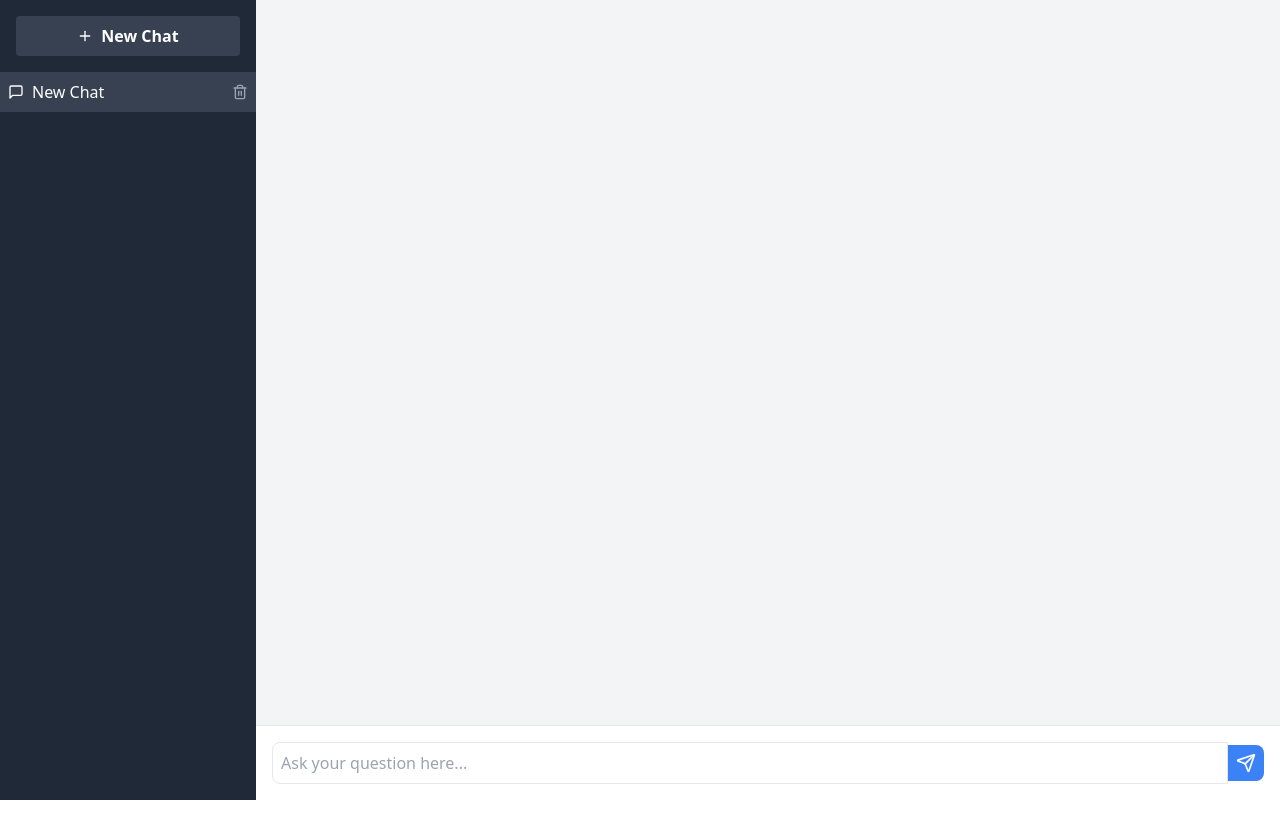
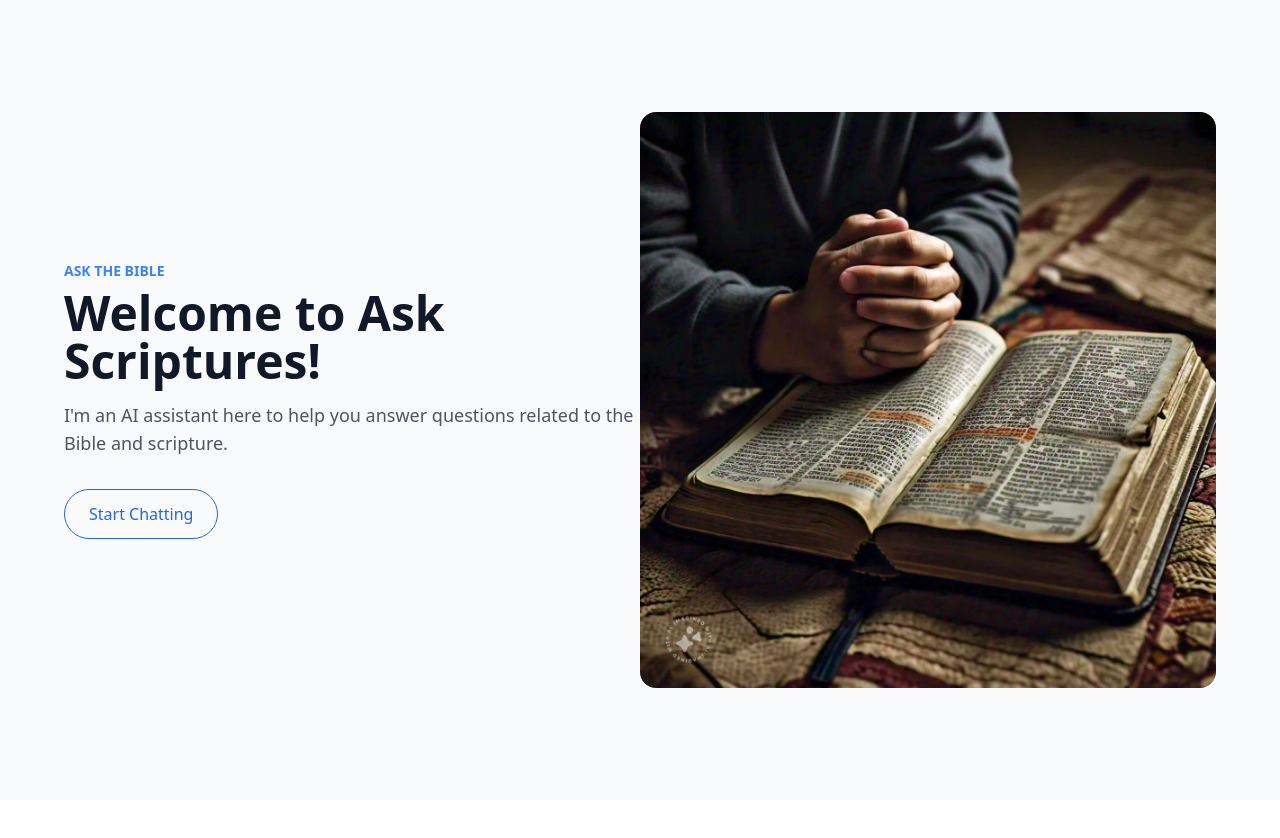
Before and after one commit to dolwinf/ask-the-bible-frontend, a React (Vite) app: page / in a window 1280 px wide. Shown: the top 838 px of the page. After the commit the page ends 800 px from the top, so only its background shows below. Built offline with nearby package versions, Linux system fonts and the light colour scheme.

Commit message:
Add Home page and routing

```diff
--- a/package.json
+++ b/package.json
@@ -12,7 +12,8 @@
   "dependencies": {
     "lucide-react": "^0.428.0",
     "react": "^18.3.1",
-    "react-dom": "^18.3.1"
+    "react-dom": "^18.3.1",
+    "react-router-dom": "^6.26.1"
   },
   "devDependencies": {
     "@eslint/js": "^9.9.0",
--- a/src/App.jsx
+++ b/src/App.jsx
@@ -1,12 +1,15 @@
 import ChatUI from "./components/ChatUI";
+import Home from "./pages/Home";
+import { BrowserRouter as Router, Route, Routes } from "react-router-dom";
 
 function App() {
   return (
-    <>
-      <div>
-        <ChatUI />
-      </div>
-    </>
+    <Router>
+      <Routes>
+        <Route path="/" element={<Home />} />
+        <Route path="/chat" element={<ChatUI />} />
+      </Routes>
+    </Router>
   );
 }
 
--- /dev/null
+++ b/src/pages/Home.jsx
@@ -0,0 +1,59 @@
+import React, { useEffect, useState } from "react";
+import { Link } from "react-router-dom";
+import main from "../assets/main.jpeg";
+
+export default function Hero() {
+  const [textVisible, setTextVisible] = useState(false);
+
+  useEffect(() => {
+    setTimeout(() => {
+      setTextVisible(true);
+    }, 300); // Adjust the delay to your preference
+  }, []);
+
+  return (
+    <section className="bg-gray-50 h-screen flex items-center justify-center px-4 md:px-0">
+      <div className="max-w-6xl mx-auto flex flex-col md:flex-row items-center">
+        <div
+          className={`flex-1 ${
+            textVisible ? "translate-x-0 opacity-100" : "-translate-x-full opacity-0"
+          } transition-all duration-1000`}
+        >
+          <h1 className="text-blue-500 text-sm font-semibold mb-2 uppercase">
+            Ask the Bible
+          </h1>
+          <h2 className="text-3xl md:text-5xl font-bold text-gray-900 mb-4">
+            Welcome to Ask Scriptures!
+          </h2>
+          <p className="text-gray-600 text-base md:text-lg mb-8">
+            I'm an AI assistant here to help you answer questions related to the Bible and
+            scripture.
+          </p>
+          {/* <div className="flex space-x-4">
+            <a
+              href="#"
+              className="text-blue-600 py-3 px-6 border border-blue-600 rounded-full hover:bg-blue-600 hover:text-white"
+            >
+              Start Chatting
+            </a>
+          </div> */}
+          <div className="flex space-x-4">
+            <Link
+              to="/chat"
+              className="text-blue-600 py-3 px-6 border border-blue-600 rounded-full hover:bg-blue-600 hover:text-white"
+            >
+              Start Chatting
+            </Link>
+          </div>
+        </div>
+        <div className="flex-1 hidden md:block">
+          <img
+            src={main} // Replace with your image path
+            alt="Bible"
+            className="max-w-full h-auto rounded-2xl"
+          />
+        </div>
+      </div>
+    </section>
+  );
+}
```
Also changed, not shown: src/assets/main.jpeg (added), 1 other file (tests, documents, lock files or other folders).
